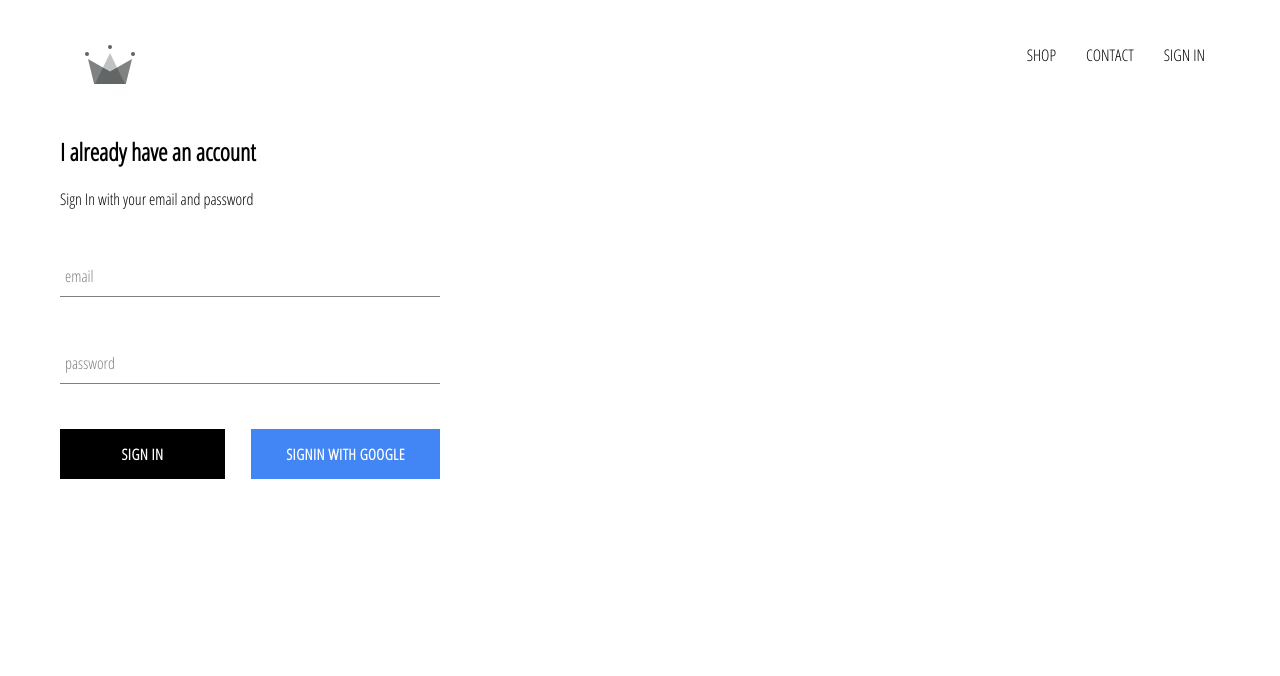
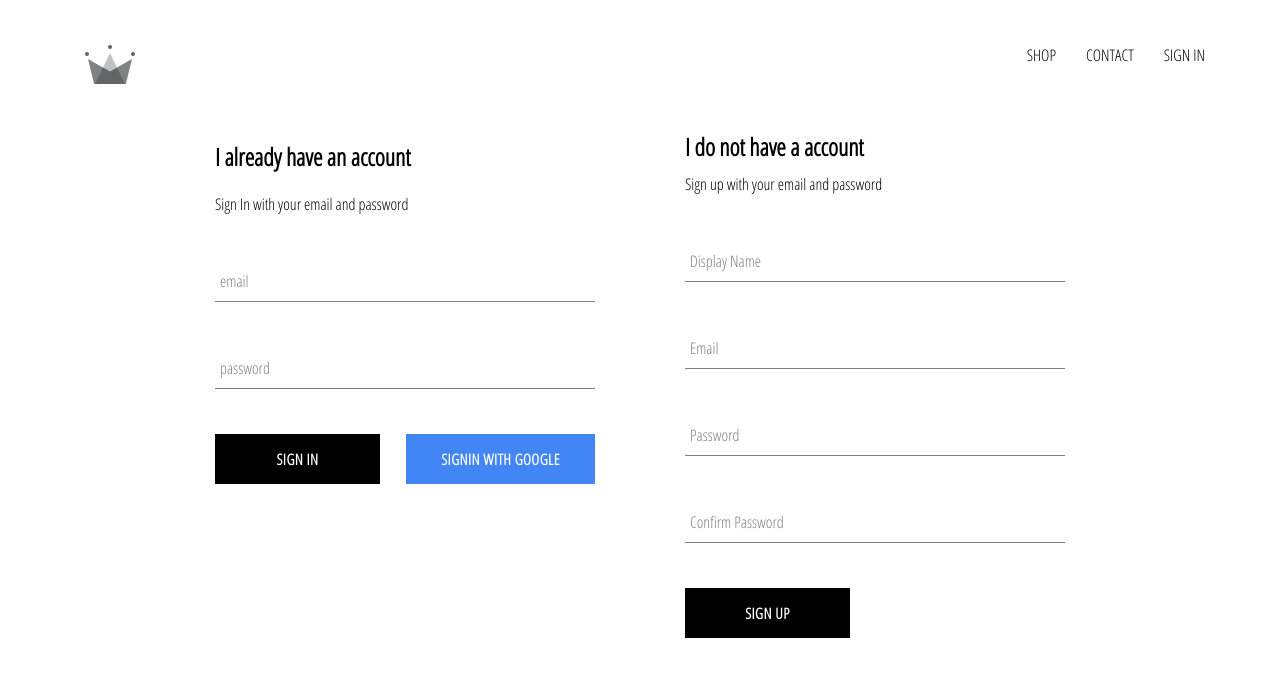
Before and after one commit to ajha1303/crwn-clothing, a React (Create React App) app: page /signin in a window 1280 px wide. Shown: the top 676 px of the page. Built offline with nearby package versions, Linux system fonts and the light colour scheme; no server answers.

Commit message:
implemented firebase utils, included ability to store authenticated users into our firestore database

```diff
--- a/src/App.js
+++ b/src/App.js
@@ -6,7 +6,7 @@
 import ShopPage from './pages/shop/shop.components'
 import SignInAndSignUpPage from './pages/sign-in-and-sign-up-page/sign-in-and-sign-up.components'
 import Header from './components/header/header.component'
-import { auth } from './firebase/firebase.utils'
+import { auth, createUserProfileDocument } from './firebase/firebase.utils'
 
 class App extends React.Component {
   constructor() {
@@ -20,10 +20,22 @@
   unsubscribeFromAuth = null
 
   componentDidMount() {
-    this.unsubscribeFromAuth = auth.onAuthStateChanged(user => {
-      this.setState({ currentUser: user });
+    this.unsubscribeFromAuth = auth.onAuthStateChanged(async userAuth => {
+      if (userAuth) {
+        const userRef = await createUserProfileDocument(userAuth)
 
-      console.log(user);
+        userRef.onSnapshot(snapShot => {
+          this.setState({
+            currentUser: {
+              id: snapShot.id,
+              ...snapShot.data()
+            }
+          })
+          console.log(this.state)
+        });
+      } else {
+        this.setState({ currentUser: userAuth })
+      }
     })
   }
 
--- /dev/null
+++ b/src/components/sign-up/sign-up.components.jsx
@@ -0,0 +1,103 @@
+import React from 'react';
+
+import FormInput from '../form-input/form-input.component';
+import CustomButton from '../custom-button/custom-button.component';
+
+import { auth, createUserProfileDocument } from '../../firebase/firebase.utils';
+
+import './sign-up.styles.scss';
+
+class SignUp extends React.Component {
+    constructor() {
+        super();
+
+        this.state = {
+            displayName: '',
+            email: '',
+            password: '',
+            confirmPassword: ''
+        };
+    }
+
+    handleSubmit = async event => {
+        event.preventDefault();
+
+        const { displayName, email, password, confirmPassword } = this.state;
+
+        if (password !== confirmPassword) {
+            alert("passwords don't match");
+            return;
+        }
+
+        try {
+            const { user } = await auth.createUserWithEmailAndPassword(
+                email,
+                password
+            );
+
+            await createUserProfileDocument(user, { displayName });
+
+            this.setState({
+                displayName: '',
+                email: '',
+                password: '',
+                confirmPassword: ''
+            });
+        } catch (error) {
+            console.error(error);
+        }
+    };
+
+    handleChange = event => {
+        const { name, value } = event.target;
+
+        this.setState({ [name]: value });
+    };
+
+    render() {
+        const { displayName, email, password, confirmPassword } = this.state;
+        return (
+            <div className='sign-up'>
+                <h2 className='title'>I do not have a account</h2>
+                <span>Sign up with your email and password</span>
+                <form className='sign-up-form' onSubmit={this.handleSubmit}>
+                    <FormInput
+                        type='text'
+                        name='displayName'
+                        value={displayName}
+                        onChange={this.handleChange}
+                        label='Display Name'
+                        required
+                    />
+                    <FormInput
+                        type='email'
+                        name='email'
+                        value={email}
+                        onChange={this.handleChange}
+                        label='Email'
+                        required
+                    />
+                    <FormInput
+                        type='password'
+                        name='password'
+                        value={password}
+                        onChange={this.handleChange}
+                        label='Password'
+                        required
+                    />
+                    <FormInput
+                        type='password'
+                        name='confirmPassword'
+                        value={confirmPassword}
+                        onChange={this.handleChange}
+                        label='Confirm Password'
+                        required
+                    />
+                    <CustomButton type='submit'>SIGN UP</CustomButton>
+                </form>
+            </div>
+        );
+    }
+}
+
+export default SignUp;
--- /dev/null
+++ b/src/components/sign-up/sign-up.styles.scss
@@ -0,0 +1,9 @@
+.sign-up {
+    display: flex;
+    flex-direction: column;
+    width: 380px;
+
+    .title {
+        margin: 10px 0;
+    }
+}
--- a/src/firebase/firebase.utils.js
+++ b/src/firebase/firebase.utils.js
@@ -12,6 +12,31 @@
     measurementId: "G-C5HXDF2G5Y"
 };
 
+export const createUserProfileDocument = async (userAuth, additionalData) => {
+    if (!userAuth) return;
+    const userRef = firestore.doc(`users/${userAuth.uid}`);
+    const snapShot = await userRef.get()
+
+    if (!snapShot.exists) {
+        const { displayName, email } = userAuth
+        const createdAt = new Date();
+
+        try {
+            await userRef.set({
+                displayName,
+                email,
+                createdAt,
+                ...additionalData
+            })
+        } catch (error) {
+            console.log('error creating user', error.message)
+        }
+    }
+
+    return userRef;
+
+}
+
 firebase.initializeApp(config);
 
 export const auth = firebase.auth();
--- a/src/pages/sign-in-and-sign-up-page/sign-in-and-sign-up.components.jsx
+++ b/src/pages/sign-in-and-sign-up-page/sign-in-and-sign-up.components.jsx
@@ -1,10 +1,12 @@
 import React from 'react';
 import SignIn from '../../components/sign-in/sign-in.component'
+import SignUp from '../../components/sign-up/sign-up.components'
 import './sign-in-and-sign-up.styles.scss'
 
 const SignInAndSignUpPage = () => (
     <div className='sign-in-and-sign-up'>
         <SignIn />
+        <SignUp />
     </div>
 );
 
--- a/src/pages/sign-in-and-sign-up-page/sign-in-and-sign-up.styles.scss
+++ b/src/pages/sign-in-and-sign-up-page/sign-in-and-sign-up.styles.scss
@@ -0,0 +1,6 @@
+.sign-in-and-sign-up {
+    width: 850px;
+    display: flex;
+    justify-content: space-between;
+    margin: 30px auto;
+}
```
Also changed, not shown: 2 other files (tests, documents, lock files or other folders).
